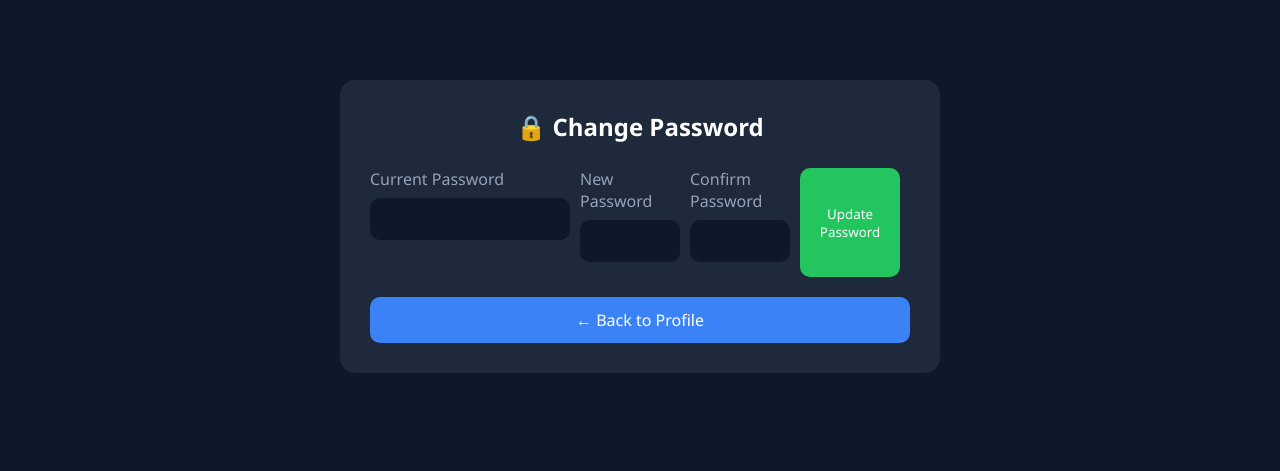
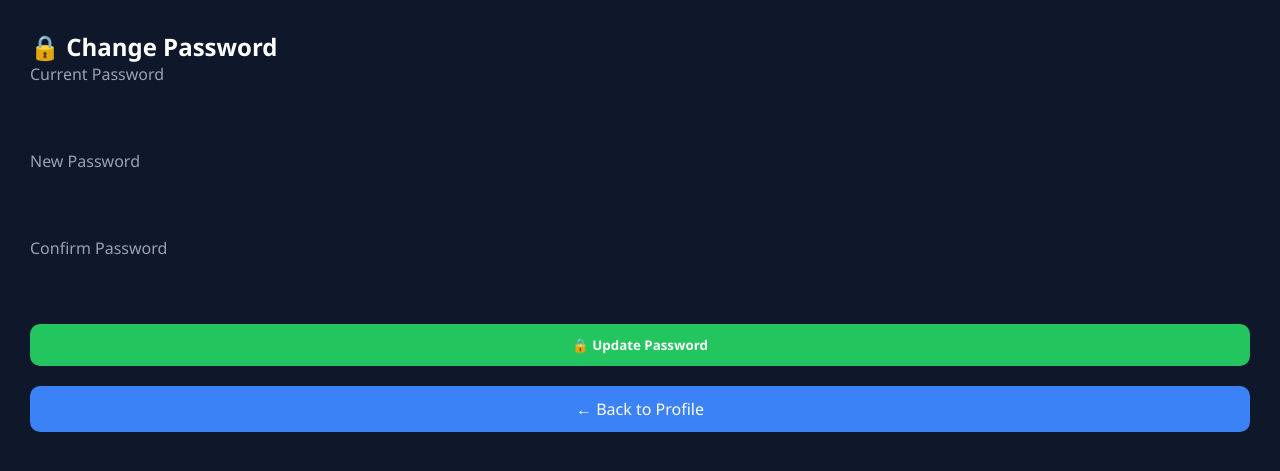
Before and after one commit to ankur4u03/expense-tracker-pro, a Flask app: page /change-password in a window 1280 px wide. Shown: the top 471 px of the page. Run offline with Flask 3, Linux system fonts and the light colour scheme; a user stored in the database is signed in.

Commit message:
Fixed change password page

```diff
--- a/templates/change_password.html
+++ b/templates/change_password.html
@@ -8,21 +8,14 @@
 
     <style>
 
-    .profile-card{
-        max-width:600px;
-        margin:50px auto;
-        background:#1e293b;
-        padding:30px;
-        border-radius:15px;
-    }
-
-    .profile-card h2{
-        text-align:center;
-        margin-bottom:25px;
+    .profile-card form{
+    display:flex;
+    flex-direction:column;
+    gap:15px;
 }
 
 .profile-item{
-        margin-bottom:15px;
+    width:100%;
 }
 
 .profile-item label{
@@ -48,6 +41,7 @@
     border:none;
     border-radius:10px;
     cursor:pointer;
+    font-weight:bold;
 }
 
 .back-btn{
@@ -94,7 +88,7 @@
     </div>
 
     <button type="submit" class="save-btn">
-            Update Password
+        🔒 Update Password
     </button>
 
 </form>
```
Lines whose indentation alone changed are shown as unchanged.
